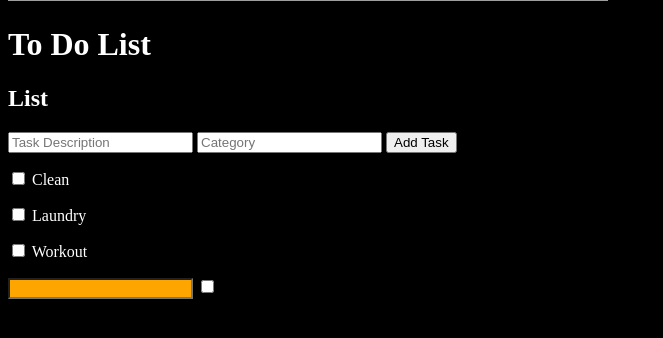
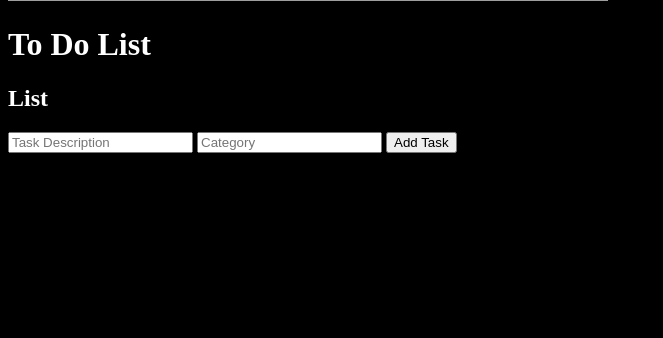
Before and after one commit to Mellblomman/PythonFlaskAPI, a Flask app: page / in a window 1280 px wide. Shown: the part 307-645 px from the top of the page, without its empty margins (0-663 px from the left). Run offline with Flask 3, Linux system fonts and the light colour scheme; grey boxes are pictures that could not be loaded.

Commit message:
Changed the structure in html file, moved input over all the tasks to be more user friendly. Removed all checkboxes that we made just to try them out. Changed action in html file from submit to tasks because that function isnt needed anymore

```diff
--- a/templates/index.html
+++ b/templates/index.html
@@ -13,22 +13,17 @@
     <img src="https://conscia.com/se/wp-content/uploads/2023/08/devops.png"width="600" height="300">
     <h1 style="color:white;">To Do List</h1>
     <h2 style="color:white;">List</h2>
+    <form action="/tasks" method="post">
+        <input type="text" name="description" placeholder="Task Description">
+        <input type="text" name="category" placeholder="Category">
+        <input type="submit" value="Add Task">
+    </form>
+
     <ul style="color:white;">
         {% for task in tasks['tasks'] %}
             <li>ID: {{ task['id'] }} Category: {{ task['category'] }} Description: {{ task['description'] }}, Status: {{ task['status'] }}</li>
         {% endfor %}
     </ul>
-    <form action="/submit" method="post">
-        <input type="text" name="description" placeholder="Task Description">
-        <input type="text" name="category" placeholder="Category">
-        <input type="submit" value="Add Task">
-    </form>
-    <div>
-        <p><input type="checkbox" id="clean" name="clean"> <label for="clean" style="color: white;">Clean</label></p>
-        <p><input type="checkbox" id="laundry" name="laundry"> <label for="laundry" style="color: white;">Laundry</label></p>
-        <p><input type="checkbox" id="workout" name="workout"> <label for="workout" style="color: white;">Workout</label></p>
-    </div>
-    <input type="text" style="background-color: orange;">
-    <input type="checkbox">
+
 </body>
 </html>
```
